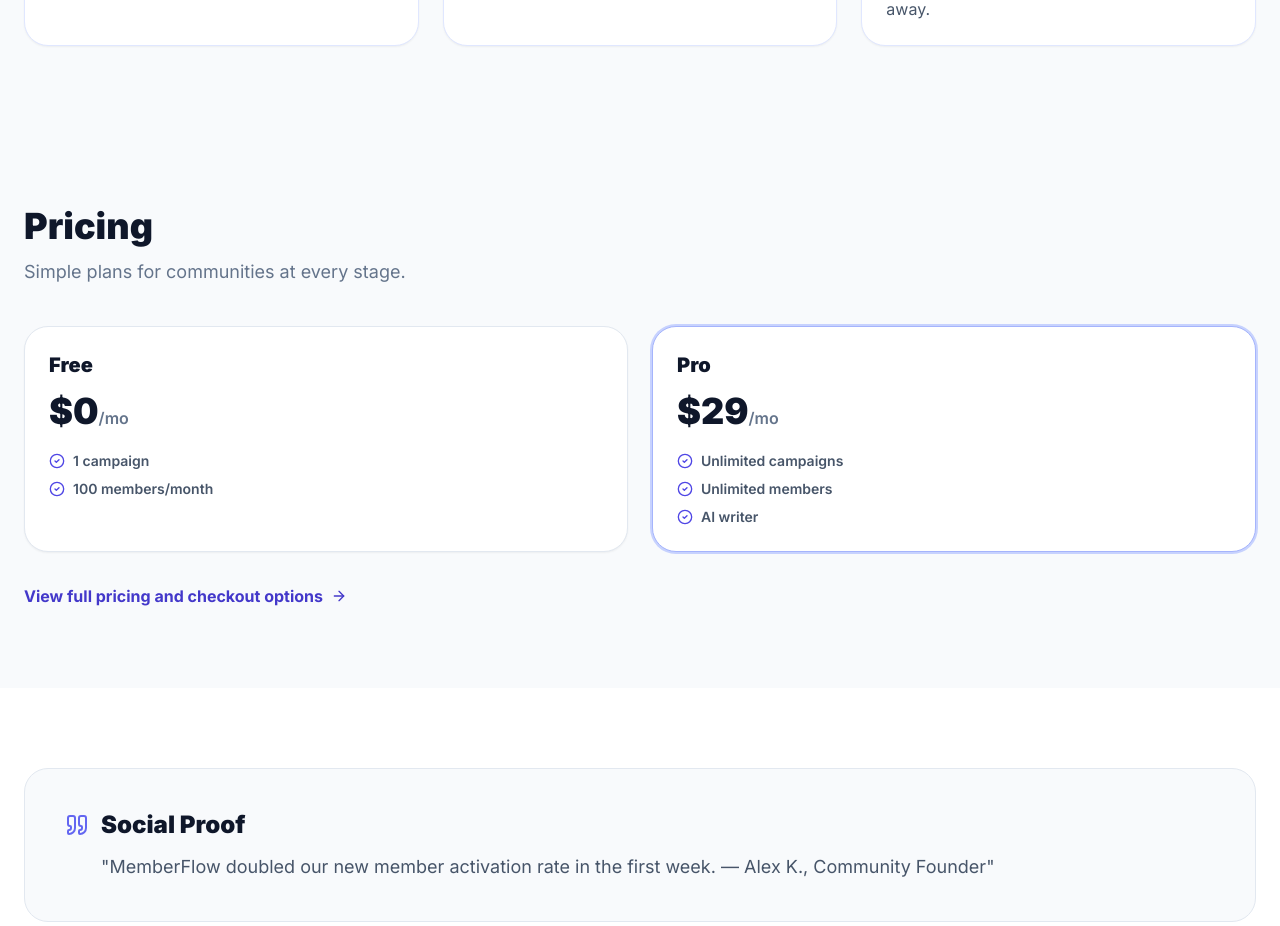
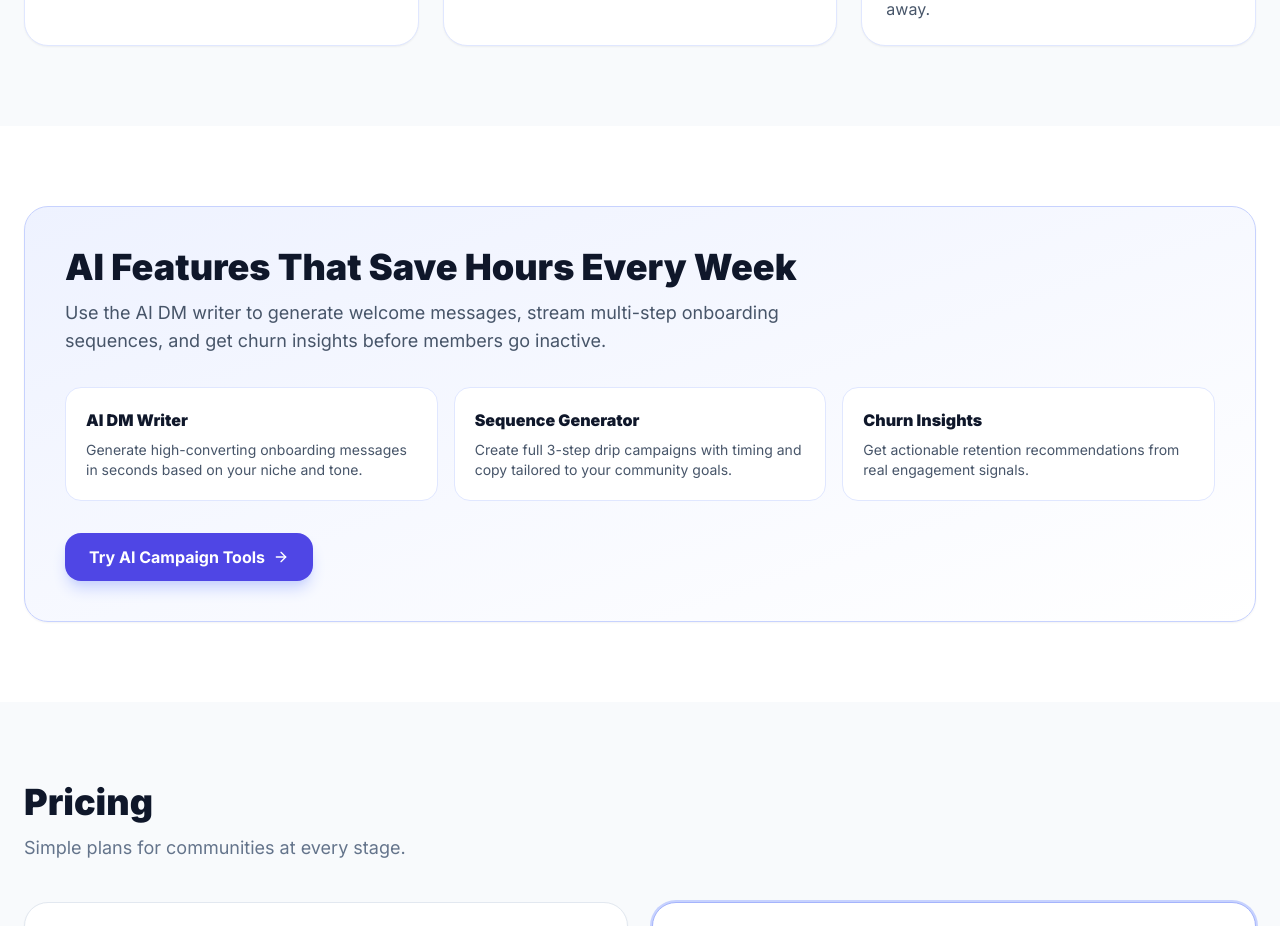
Before and after one commit to Rollandcodes/MEMBERFLOW, a Next.js app: page / in a window 1280 px wide. Shown: the part 1540-2466 px from the top of the page. Built offline with nearby package versions, Linux system fonts and the light colour scheme; no server answers.

Commit message:
Polish landing and legal pages for submission readiness

```diff
--- a/app/page.tsx
+++ b/app/page.tsx
@@ -131,6 +131,39 @@ export default async function LandingPage() {
           </div>
         </section>
 
+        <section id="ai-features" className="w-full py-12 md:py-20 bg-white">
+          <div className="container px-4 md:px-6">
+            <div className="rounded-3xl border border-indigo-200 bg-gradient-to-br from-indigo-50 to-white p-8 md:p-10 shadow-sm">
+              <div className="max-w-3xl">
+                <h2 className="text-3xl md:text-4xl font-black text-slate-900">AI Features That Save Hours Every Week</h2>
+                <p className="text-slate-600 mt-3 text-lg">
+                  Use the AI DM writer to generate welcome messages, stream multi-step onboarding sequences, and get churn insights before members go inactive.
+                </p>
+              </div>
+              <div className="mt-8 grid gap-4 md:grid-cols-3">
+                <div className="rounded-2xl border border-indigo-100 bg-white p-5">
+                  <h3 className="text-base font-black text-slate-900">AI DM Writer</h3>
+                  <p className="text-sm text-slate-600 mt-2">Generate high-converting onboarding messages in seconds based on your niche and tone.</p>
+                </div>
+                <div className="rounded-2xl border border-indigo-100 bg-white p-5">
+                  <h3 className="text-base font-black text-slate-900">Sequence Generator</h3>
+                  <p className="text-sm text-slate-600 mt-2">Create full 3-step drip campaigns with timing and copy tailored to your community goals.</p>
+                </div>
+                <div className="rounded-2xl border border-indigo-100 bg-white p-5">
+                  <h3 className="text-base font-black text-slate-900">Churn Insights</h3>
+                  <p className="text-sm text-slate-600 mt-2">Get actionable retention recommendations from real engagement signals.</p>
+                </div>
+              </div>
+              <div className="mt-8">
+                <Link href="/app/campaigns" className="inline-flex items-center justify-center bg-indigo-600 hover:bg-indigo-700 text-white px-6 py-3 rounded-2xl font-bold shadow-lg shadow-indigo-200 transition-colors">
+                  Try AI Campaign Tools
+                  <ArrowRight className="ml-2 h-4 w-4" />
+                </Link>
+              </div>
+            </div>
+          </div>
+        </section>
+
         <section id="pricing" className="w-full py-12 md:py-20 bg-slate-50">
           <div className="container px-4 md:px-6">
             <div className="max-w-3xl mb-10">
--- a/app/privacy/page.tsx
+++ b/app/privacy/page.tsx
@@ -7,7 +7,7 @@ export const metadata = {
     "Learn how MemberFlow collects, uses, and protects your data when you use our Whop community onboarding automation platform.",
 };
 
-const LAST_UPDATED = "March 1, 2025";
+const LAST_UPDATED = "March 7, 2026";
 
 export default function PrivacyPage() {
   return (
@@ -298,7 +298,7 @@ export default function PrivacyPage() {
           </a>
         </div>
         <div className="text-xs text-white/20">
-          © 2025 MemberFlow. All rights reserved.
+          © 2026 MemberFlow. All rights reserved.
         </div>
       </footer>
 
--- a/app/terms/page.tsx
+++ b/app/terms/page.tsx
@@ -7,7 +7,7 @@ export const metadata = {
     "MemberFlow Terms of Service — the rules governing your use of our Whop community onboarding automation platform.",
 };
 
-const LAST_UPDATED = "March 1, 2025";
+const LAST_UPDATED = "March 7, 2026";
 
 export default function TermsPage() {
   return (
@@ -313,7 +313,7 @@ export default function TermsPage() {
           </a>
         </div>
         <div className="text-xs text-white/20">
-          © 2025 MemberFlow. All rights reserved.
+          © 2026 MemberFlow. All rights reserved.
         </div>
       </footer>
 
```
